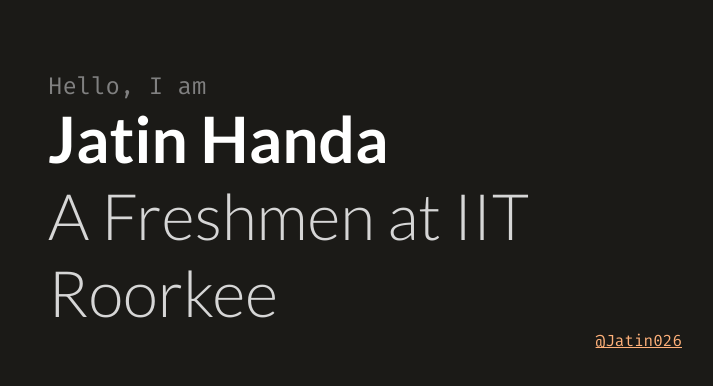
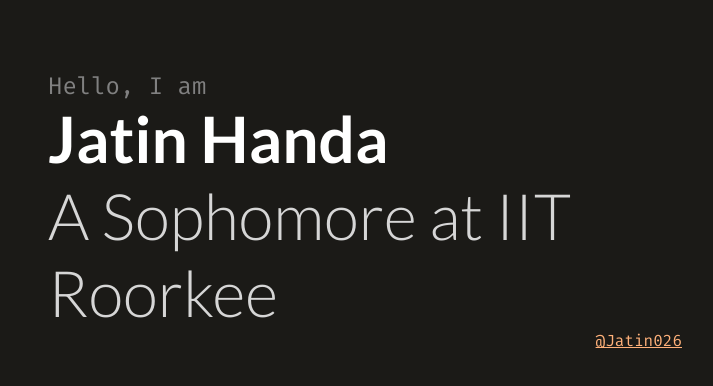
Before and after one commit to Jatin026/Jatin026.github.io, a plain HTML site: page index.html in a window 1280 px wide. Shown: the part 112-498 px from the top of the page, 406-1119 px from the left. Drawn offline with Linux system fonts and the light colour scheme.

Commit message:
Updated Year

```diff
--- a/index.html
+++ b/index.html
@@ -28,7 +28,7 @@
         <span>
           <div id="hello">Hello, I am</div>
           <div id="name">Jatin Handa</div>
-          <div id="whoami">A Freshmen at IIT Roorkee</div>
+          <div id="whoami">A Sophomore at IIT Roorkee</div>
         </span>
         <span>
           <div id="github-handle">
```
